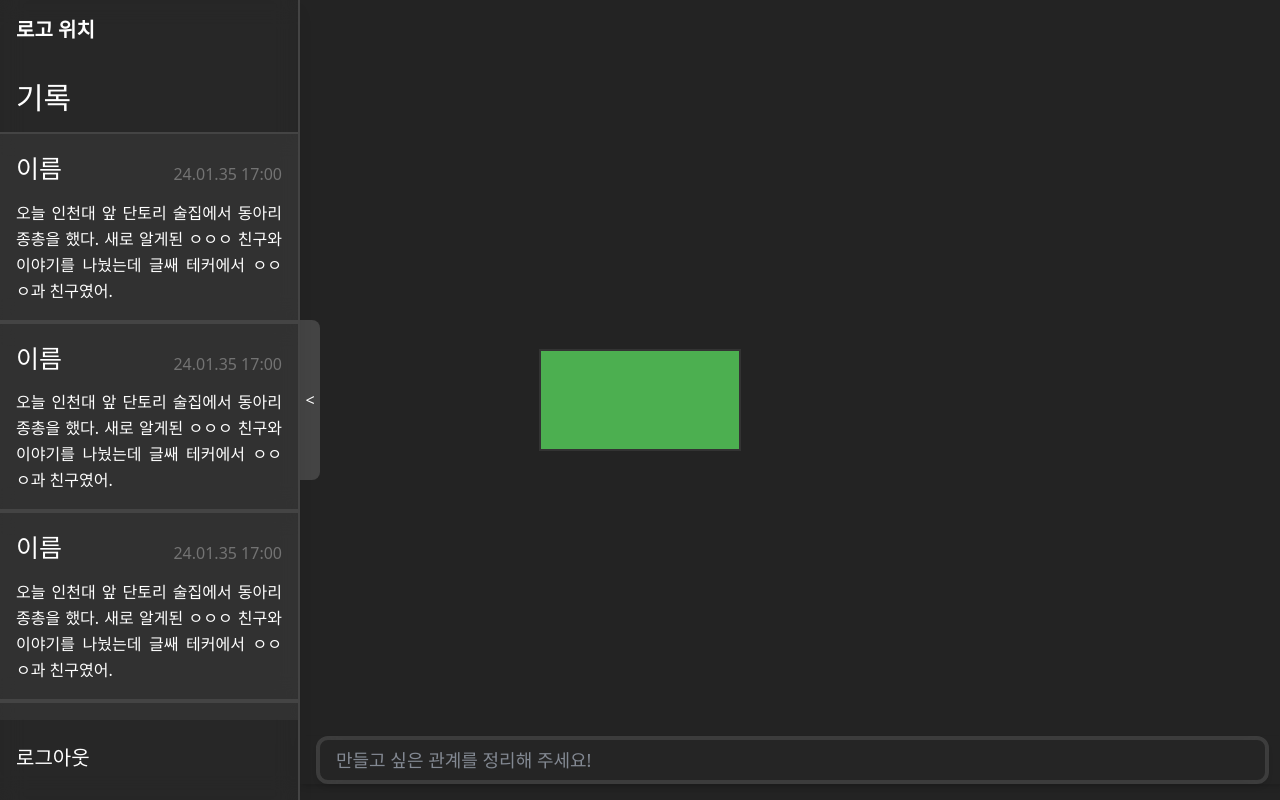
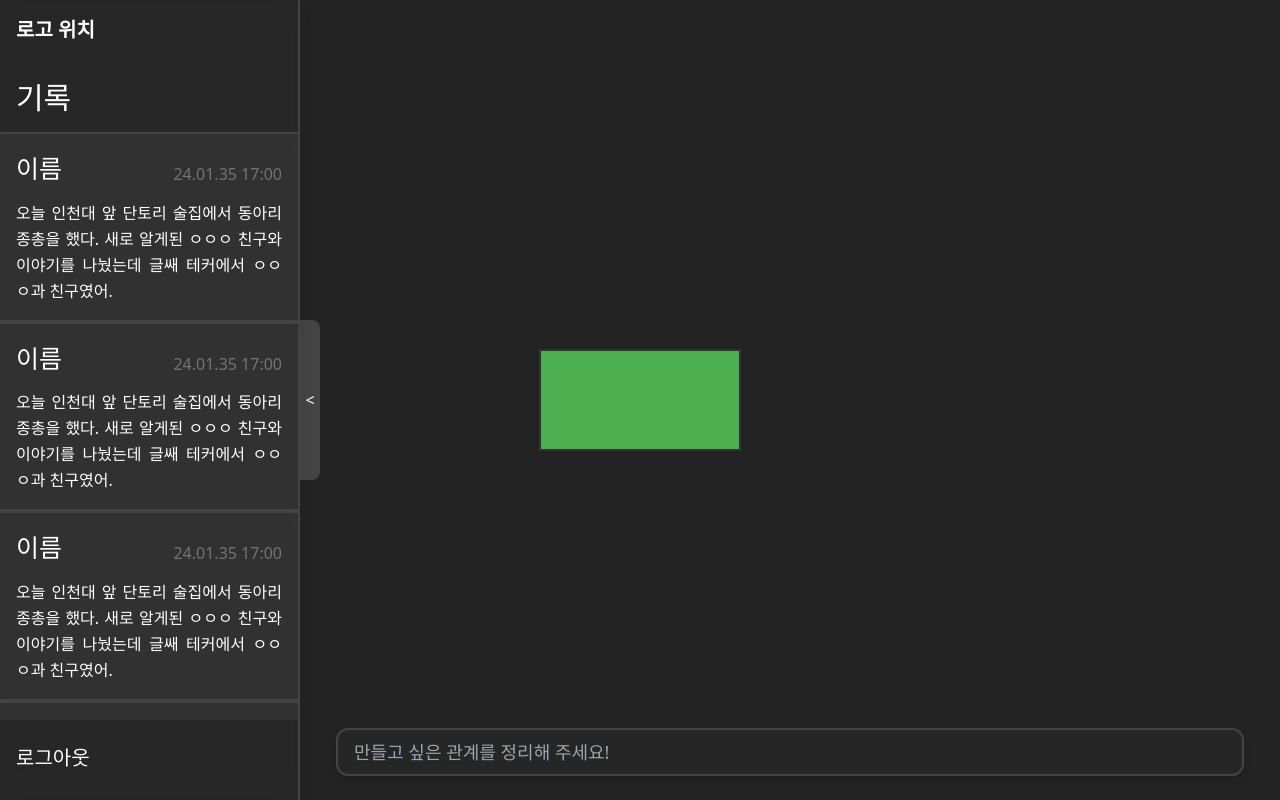
Before and after one commit to 2024-Winter-Bootcamp-Team-J/frontend, a React (Vite) app: page /main in a window 1280 px wide. Built offline with nearby package versions, Linux system fonts and the light colour scheme.

Commit message:
[feat] 메모 입력창 구현

```diff
--- a/src/components/MainPageComponents/Typing.tsx
+++ b/src/components/MainPageComponents/Typing.tsx
@@ -1,20 +1,26 @@
 import React, { useState } from 'react'
 
 type TypingProps = {
-  isSidebarCollapsed: boolean
+  isCollapsed: boolean
+  setIsCollapsed?: React.Dispatch<React.SetStateAction<boolean>> // 선택적으로 추가
 }
 
-const Typing: React.FC<TypingProps> = ({ isSidebarCollapsed }) => {
+const Typing: React.FC<TypingProps> = ({ isCollapsed }) => {
   const [isFocused, setIsFocused] = useState(false)
 
   return (
-    <div className={`fixed bottom-4 left-3 z-20 px-4 transition-all duration-300 ${isSidebarCollapsed ? 'ml-1 w-[calc(100%-20px)]' : 'ml-72 w-[calc(100%-295px)]'} shadow-md`}>
+    <div
+      className={`fixed z-20 bottom-6 flex items-center px-4  duration-300`}
+      style={{
+        left: isCollapsed ? '24px' : '320px', // 왼쪽 위치 변경
+        right: '20px', // 오른쪽 위치 고정
+      }}
+    >
+      {isCollapsed && <div className="mr-4 text-xl text-white transition-opacity duration-300">LOGO</div>}
       <input
         type="text"
         placeholder={isFocused ? '' : '만들고 싶은 관계를 정리해 주세요!'}
-        className={`w-full h-12 px-4 text-lg shadow-md rounded-xl transition-all duration-300 ${
-          isFocused ? 'bg-customColor text-white opacity-100 backdrop-blur-none border-none' : 'bg-customColor/70 text-white opacity-80 backdrop-blur-md border-4 border-customColor2'
-        }`}
+        className={`w-full h-12 px-4 text-lg shadow-md rounded-xl  duration-300 bg-customColor/70 text-white backdrop-blur-md border-2 border-customColor2`}
         onFocus={() => setIsFocused(true)}
         onBlur={() => setIsFocused(false)}
       />
```
